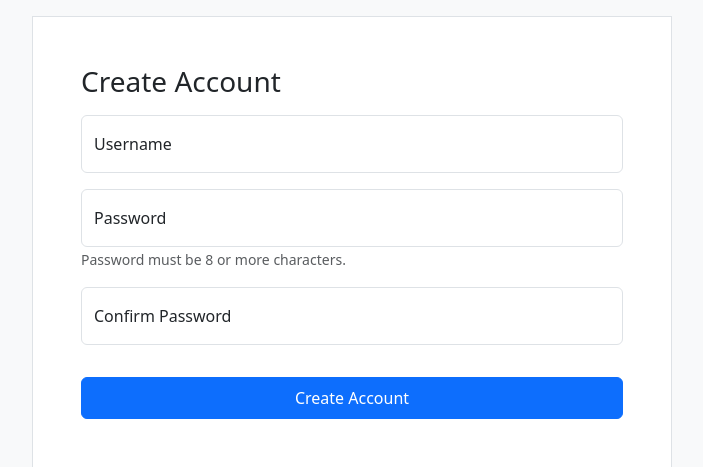
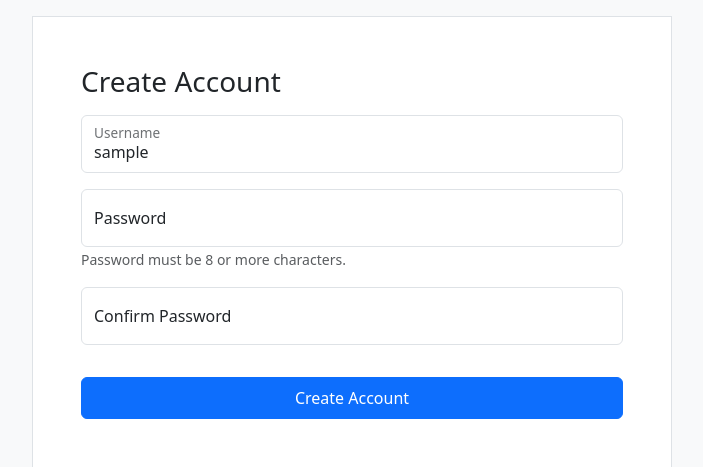
Before and after one commit to shauncampbell20/portfolio-tracker, a Flask app: template portfolio_tracker/templates/auth/register.html in a window 1280 px wide. Shown: the part 58-525 px from the top of the page, without its empty margins (288-991 px from the left). Run offline with Flask 3, Linux system fonts and the light colour scheme; the template is opened without the code that fills it: most values are stand-ins (such as "Sample title", 1, 10 or a date in 2020); parts of the project's set-up code (start-up, migrations or seed data) failed here and were passed over; some libraries are stand-ins or nearby versions.

Commit message:
prefill username if error

```diff
--- a/portfolio_tracker/auth.py
+++ b/portfolio_tracker/auth.py
@@ -14,6 +14,7 @@ def register():
     '''Register with username and password.
     A unique username and password >= 8 characters is required
     '''
+    username=''
     if request.method == 'POST':
         username = request.form['username']
         password = request.form['password']
@@ -45,7 +46,7 @@ def register():
 
         flash(error,'error')
 
-    return render_template('auth/register.html')
+    return render_template('auth/register.html', username=username)
 
 @bp.route('/login', methods=('GET','POST'))
 def login():
--- a/portfolio_tracker/templates/auth/register.html
+++ b/portfolio_tracker/templates/auth/register.html
@@ -21,7 +21,7 @@
 
       <!-- Inputs -->
       <div class="form-floating">
-        <input name="username" class="form-control" id="username" placeholder="username" required>
+        <input name="username" class="form-control" id="username" placeholder="username" value="{{ username }}" required>
         <label for="username" class="form-label">Username</label>
       </div>
       <div class="p-2"></div>
```
